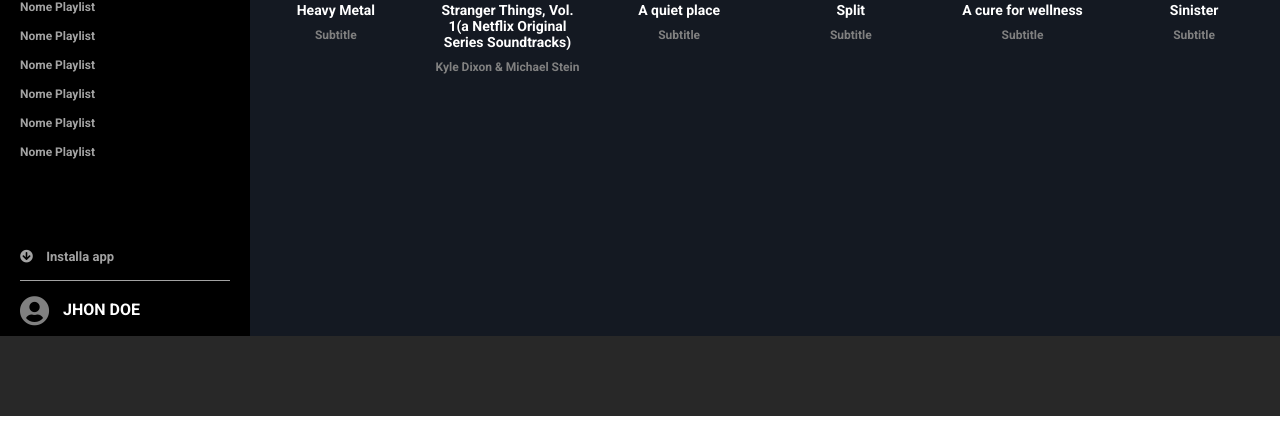
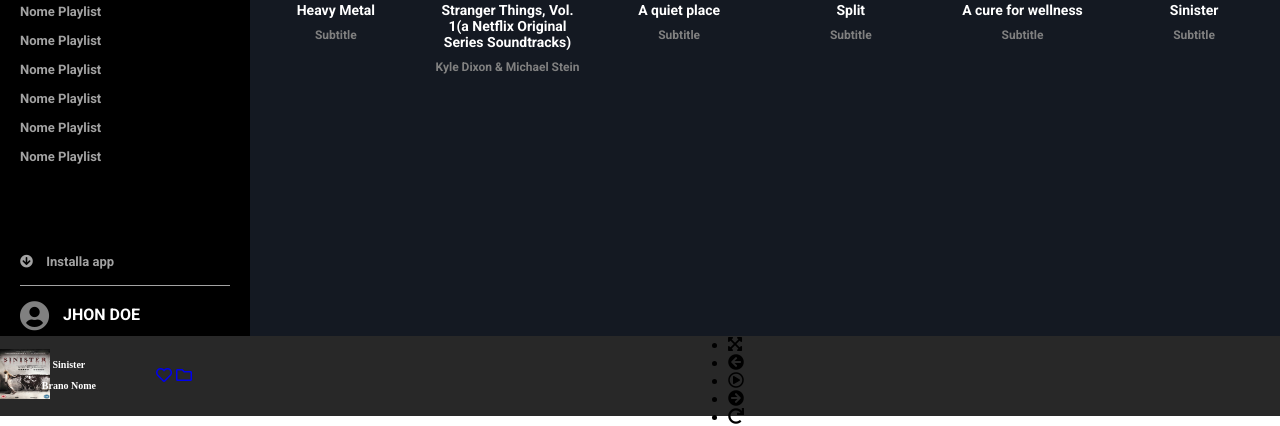
Before and after one commit to richiMera/html-css-spotifyweb, a plain HTML site: page index.html in a window 1280 px wide. Shown: the part 384-810 px from the top of the page. Drawn offline with Linux system fonts and the light colour scheme.

Commit message:
start footer

```diff
--- a/css/style.css
+++ b/css/style.css
@@ -14,17 +14,28 @@ main {
   width: 100%;
   height: calc(100% - 80px);
   font-family: 'Roboto', sans-serif;
+  overflow: hidden;
 }
 #nav_box {
-  display: flex;
-  flex-direction: column;
-  justify-content: space-between;
+  /* display: flex;
+  flex-direction: column; */
+  /* justify-content: space-between; */
   width: 250px;
+  height: 100%;
   background-color: #000000;
   overflow-y: hidden;
   /* padding-left: 15px;
   padding-right: 15px; */
   padding: 10px 20px;
+  min-height: 480px;
+}
+
+#top_nav_container {
+  display: flex;
+  flex-direction: column;
+  width: 100%;
+  height: calc(100% - 90px);
+  overflow: hidden;
 }
 #logo_spoty {
   margin-top: 15px;
@@ -40,6 +51,45 @@ main {
 .my_nav_list {
   /* padding-left: 20px; */
   list-style: none;
+}
+
+#playlist_nav_list {
+  overflow: hidden;
+}
+#playlist_nav_list h4 {
+  font-size: 16px;
+  color: white;
+  padding-bottom: 10px;
+  /* margin-left: 20px; */
+}
+#plus_button {
+  width: 40px;
+  height: 40px;
+  margin-right: 10px;
+  background-color: #A3A3A3;
+}
+.btn {
+  padding-bottom: 15px;
+}
+#plus_button i {
+  font-size: 25px;
+  color: #000000;
+}
+#playlist_nav_list a {
+  font-size: 12px;
+}
+#plus_button:hover {
+  background-color: white;
+  cursor: pointer;
+}
+#home_nav_list .my_nav_list i {
+  font-size: 25px;
+  margin-right: 5px;
+  vertical-align: middle;
+}
+#playlists {
+  /* height: 80%; */
+  overflow: auto;
 }
 #create_playlist {
   font-size: 15px;
@@ -57,37 +107,11 @@ main {
 #nav_box a:hover {
   color: white;
 }
-#plus_button:hover {
-  background-color: white;
-  cursor: pointer;
+
+#bottom_nav_box {
+  width: 100%;
+  height: 90px;
 }
-#home_nav_list .my_nav_list i {
-  font-size: 25px;
-  margin-right: 5px;
-  vertical-align: middle;
-}
-
-#playlist_nav_list h4 {
-  font-size: 16px;
-  color: white;
-  padding-bottom: 10px;
-  /* margin-left: 20px; */
-}
-#plus_button {
-  width: 40px;
-  height: 40px;
-  margin-right: 10px;
-  background-color: #A3A3A3;
-}
-#plus_button i {
-  font-size: 25px;
-  color: #000000;
-}
-#playlist_nav_list a {
-  font-size: 12px;
-}
-
-
 #install_app {
   /* margin-right: 15px; */
   padding: 15px 0;
@@ -225,7 +249,39 @@ figure a {
 
 
 footer {
+  display: flex;
   width: 100%;
   height: 80px;
   background-color: #282828;
 }
+#left_box {
+  display: flex;
+  justify-content: space-between;
+  align-items: center;
+  width: 15%;
+  height: 100%;
+}
+.figure_left_footer_box {
+  display: flex;
+  justify-content: space-between;
+  width: 50%;
+}
+#daje {
+  width: 50px;
+  height: 50px;
+}
+ .fig_box figcaption {
+  font-size: 10px;
+}
+#heart_folder_icon_box {
+  align-content: flex-end;
+}
+
+#mid_box {
+  display: flex;
+  flex-direction: column;
+  align-items: center;
+  width: 85%;
+  height: 100%;
+
+}
--- a/index.html
+++ b/index.html
@@ -14,7 +14,7 @@
 
       <main>
         <aside id="nav_box">
-          <div class="top_nav-container">
+          <div id="top_nav_container">
             <div id="logo_spoty">
               <a href="#">
                 <img src="https://storage.googleapis.com/pr-newsroom-wp/1/2018/11/Spotify_Logo_RGB_White.png" alt="">
@@ -31,8 +31,12 @@
 
             <div id="playlist_nav_list">
               <h4>PLAYLIST</h4>
-              <ul class="my_nav_list">
-                <li><a href="#"><button id="plus_button" type="button" name="button"><i class="fas fa-plus"></i></button><span id="create_playlist">Create Playlist</span></a></li>
+
+              <div class="btn">
+                <a href="#"><button id="plus_button" type="button" name="button"><i class="fas fa-plus"></i></button><span id="create_playlist">Create Playlist</span></a>
+              </div>
+
+              <ul id="playlists" class="my_nav_list">
                 <li><a href="#">Nome Playlist</a></li>
                 <li><a href="#">Nome Playlist</a></li>
                 <li><a href="#">Nome Playlist</a></li>
@@ -146,6 +150,40 @@
       </main>
 
       <footer>
+        <div id="left_box">
+          <div class="figure_left_footer_box">
+            <figure>
+              <img id="daje" src="img/81mfiTrZsFL._SL1500_.jpg" alt="">
+            </figure>
+            <div class="fig_box">
+             <figcaption>Sinister</figcaption>
+             <figcaption>Brano Nome</figcaption>
+           </div>
+         </div>
+
+          <div id="heart_folder_icon_box">
+            <a href="#"><i class="far fa-heart"></i></a>
+            <a href="#"><i class="far fa-folder"></i></a>
+          </div>
+        </div>
+
+        <div id="mid_box">
+          <div id="mid_box_player_list">
+            <ul class="player_list">
+              <li><i class="fas fa-expand-arrows-alt"></i></li>
+              <li><i class="fas fa-arrow-circle-left"></i></li>
+              <li><i class="far fa-play-circle"></i></li>
+              <li><i class="fas fa-arrow-circle-right"></i></li>
+              <li><i class="fas fa-redo"></i></li>
+            </ul>
+          </div>
+
+          <div class="music_bar_box">
+
+          </div>
+        </div>
+
+
 
       </footer>
     </div>
```
Also changed, not shown: 1 other file.
